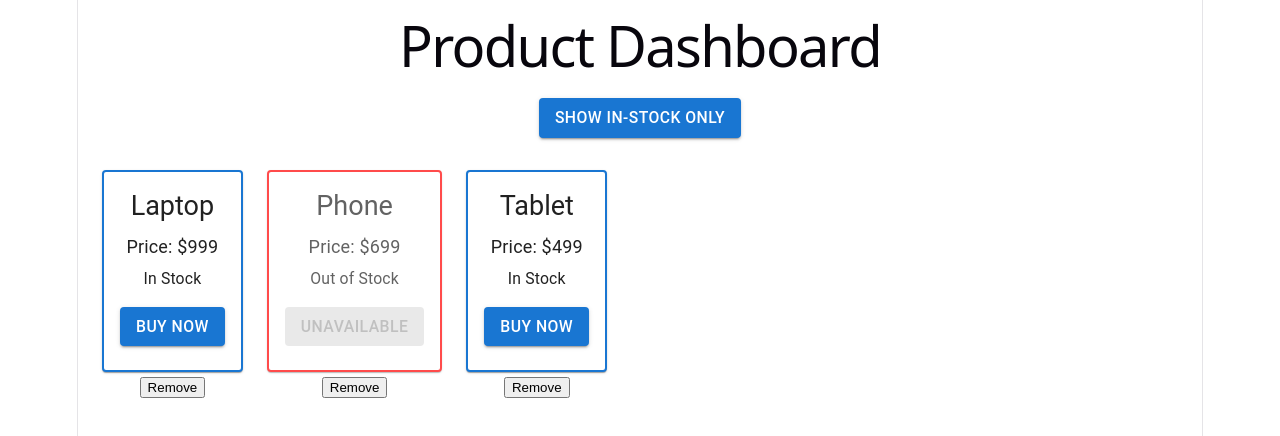
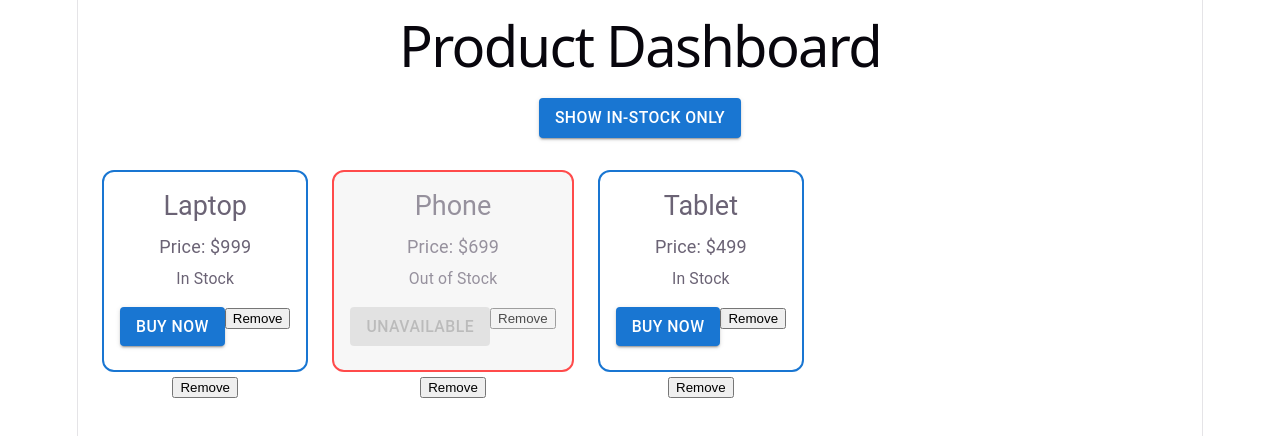
Before and after one commit to Moosealot/lab-product-dashboard-vite, a React (Vite) app: page / in a window 1280 px wide. Shown: the top 436 px of the page. Built offline with nearby package versions, Linux system fonts and the light colour scheme.

Commit message:
fix: replace MUI Card with plain div so outOfStockClass is closest div

```diff
--- a/src/components/ProductCard.jsx
+++ b/src/components/ProductCard.jsx
@@ -1,25 +1,17 @@
 import React from "react";
+import styles from "../styles/ProductCard.module.css";
+import { CardContent, Typography, Button } from "@mui/material";
 
-import styles from "../styles/ProductCard.module.css";
-
-import { Card, CardContent, Typography, Button } from "@mui/material";
-
-function ProductCard({ product }) {
+function ProductCard({ product, onRemove }) {
   return (
-    <Card
-      className={
-        product.inStock ? styles.card : styles.outOfStockCard
-      }
-    >
+    <div className={`${product.inStock ? styles.card : styles.outOfStockCard} ${product.inStock ? "" : "outOfStockClass"}`}>
       <CardContent>
         <Typography variant="h5" gutterBottom>
           {product.name}
         </Typography>
-
         <Typography variant="body1">
           Price: ${product.price}
         </Typography>
-
         <Typography
           variant="body2"
           color={product.inStock ? "green" : "red"}
@@ -27,7 +19,6 @@ function ProductCard({ product }) {
         >
           {product.inStock ? "In Stock" : "Out of Stock"}
         </Typography>
-
         <Button
           variant="contained"
           color={product.inStock ? "primary" : "error"}
@@ -36,8 +27,9 @@ function ProductCard({ product }) {
         >
           {product.inStock ? "Buy Now" : "Unavailable"}
         </Button>
+        <button onClick={() => onRemove(product.id)}>Remove</button>
       </CardContent>
-    </Card>
+    </div>
   );
 }
 
```
